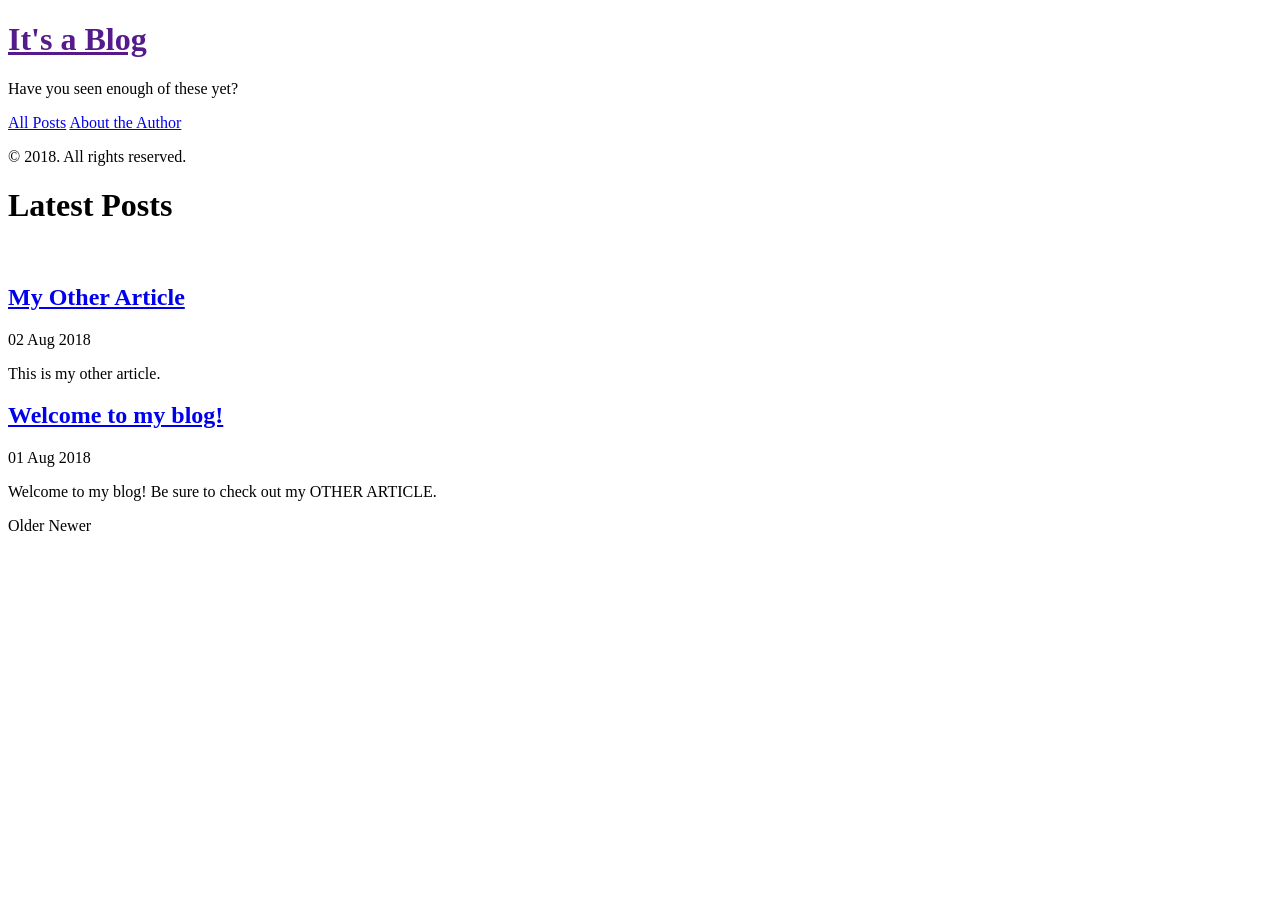
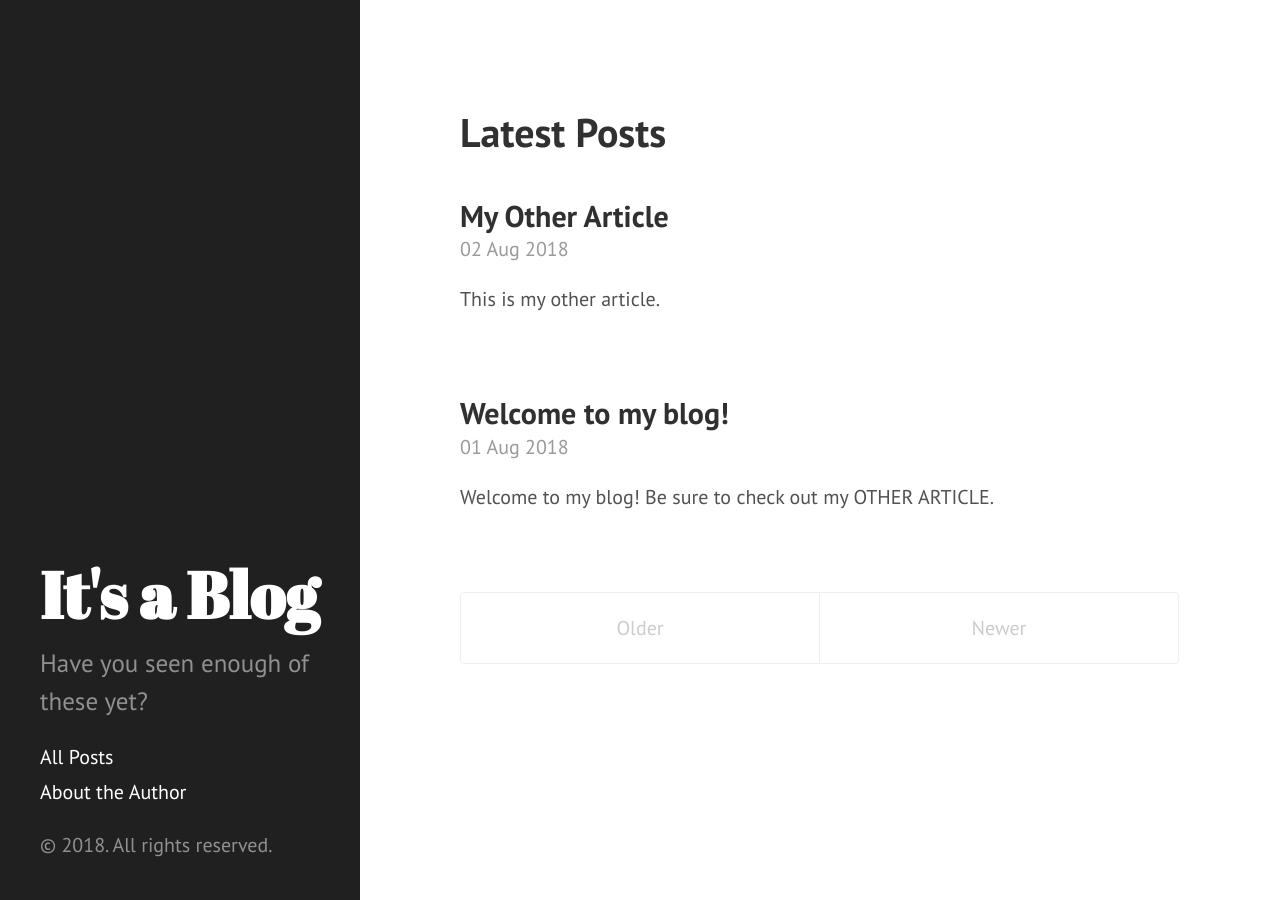
Before and after one commit to dwalkr/jekyll-multilingual, a Jekyll site: the page built from en/index.md, in a window 1280 px wide. Built offline with Jekyll 4.4.1, drawn with Linux system fonts in a browser that asks for light colours.

Commit message:
forestry workaround

```diff
--- a/_includes/head.html
+++ b/_includes/head.html
@@ -15,14 +15,14 @@
   </title>
 
   <!-- CSS -->
-  <link rel="stylesheet" href="{{ site.baseurl | default "/" }}public/css/poole.css">
-  <link rel="stylesheet" href="{{ site.baseurl | default "/" }}public/css/syntax.css">
-  <link rel="stylesheet" href="{{ site.baseurl | default "/" }}public/css/hyde.css">
+  <link rel="stylesheet" href="/public/css/poole.css">
+  <link rel="stylesheet" href="/public/css/syntax.css">
+  <link rel="stylesheet" href="/public/css/hyde.css">
   <link rel="stylesheet" href="http://fonts.googleapis.com/css?family=PT+Sans:400,400italic,700|Abril+Fatface">
 
   <!-- Icons -->
-  <link rel="apple-touch-icon-precomposed" sizes="144x144" href="{{ site.baseurl | default "/" }}public/apple-touch-icon-144-precomposed.png">
-                                 <link rel="shortcut icon" href="{{ site.baseurl | default "/" }}public/favicon.ico">
+  <link rel="apple-touch-icon-precomposed" sizes="144x144" href="/public/apple-touch-icon-144-precomposed.png">
+                                 <link rel="shortcut icon" href="/public/favicon.ico">
 
   <!-- RSS -->
   <link rel="alternate" type="application/rss+xml" title="RSS" href="/atom.xml">
```
